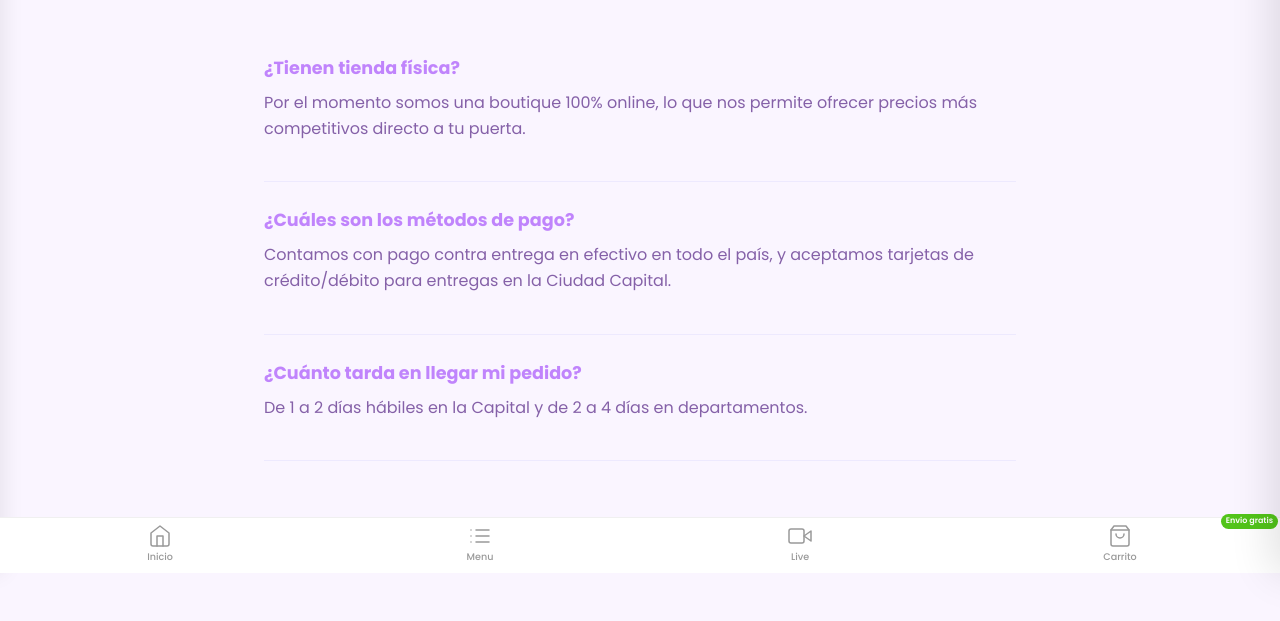
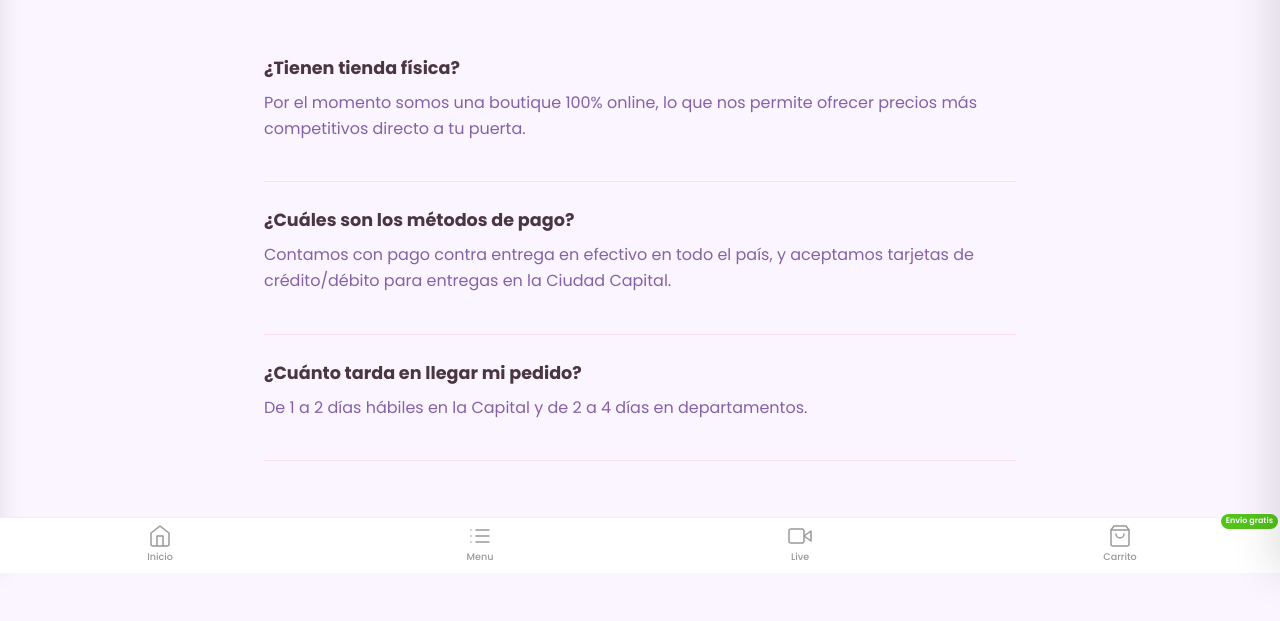
Before and after one commit to quetzitaxd/modasnancy, a website: page frontend/faq.html in a window 1280 px wide. Shown: the part 227-848 px from the top of the page. Drawn offline with nearby package versions, Linux system fonts and the light colour scheme.

Commit message:
style(tokens): update theme-tokens.css with full feminine palette (blush, rose-gold, lilac, mint)

```diff
--- a/frontend/css/theme-tokens.css
+++ b/frontend/css/theme-tokens.css
@@ -1,41 +1,81 @@
 /*
    DESIGN TOKENS - CONFIGURACIÓN PARA EL DISEÑADOR
    Modifica los valores de este archivo para cambiar el diseño de toda la tienda.
+
+   Paleta actual: FEMENINA — Blush, Rosa Fucsia, Lila Suave, Crema
+   Última actualización: 2026-05-25
 */
 
 :root {
-  /* --- COLORES PRINCIPALES (LILA) --- */
+  /* ============================================================
+     1. COLORES PRINCIPALES
+     ============================================================ */
+
+  /* Lila (primario de marca) */
   --primary-color: #a855f7;
   --primary-light: #d8b4fe;
+  --primary-soft: #f3e8ff;
+
+  /* Rosa / Blush (acento femenino) */
+  --blush-primary: #F48FB1;
+  --blush-light: #FFF0F5;
+  --blush-soft: #F8BBD0;
+  --blush-deep: #F06292;
+
+  /* Rosa Fucsia / Rose Gold (CTA, precios, énfasis) */
+  --rose-gold: #D81B60;
+  --rose-deep: #C2185B;
+  --rose-light: #FCE4EC;
+  --rose-soft: #F48FB1;
+
+  /* Lila suave (complementario) */
+  --lilac-soft: #CE93D8;
+  --lilac-light: #F3E5F5;
+  --lilac-deep: #7c3aed;
+
+  /* Secundarios y acentos */
   --secondary-color: #c084fc;
   --accent-color: #9333ea;
   --accent-soft: #f3e8ff;
-  --lilac-deep: #7c3aed;
   --logo-dot-color: #c77dff;
-  /* Punto del logo */
 
-  /* --- HERO SECTION --- */
+  /* Verde menta (descuentos, éxito — femenino) */
+  --mint-primary: #8BC34A;
+  --mint-light: #F1F8E9;
+  --mint-soft: #DCEDC8;
+  --success-color: #558B2F;
+
+  /* ============================================================
+     2. HERO SECTION
+     ============================================================ */
   --hero-text: #ffffff;
-  --hero-soft-bg: var(--primary-color);
+  --hero-soft-bg: linear-gradient(135deg, #C2185B, #8E24AA);
   --hero-soft-text: #ffffff;
   --hero-soft-border: transparent;
 
-  /* --- COLORES DE FONDO Y TEXTO --- */
+  /* ============================================================
+     3. COLORES DE FONDO Y TEXTO
+     ============================================================ */
   --bg-color: #faf5ff;
-  --card-bg: #ffffff;
+  --bg-blush: linear-gradient(180deg, #FFF0F5 0%, #FAF5FF 40%, #F3E5F5 100%);
+  --card-bg: rgba(255, 255, 255, 0.92);
   --white: #ffffff;
+
   --text-main: #3b1e5e;
+  --text-dark: #4a3540;
   --text-light: #8561a8;
+  --text-muted: #b08da0;
+  --text-gray: var(--text-light);
 
-  /* --- TIPOGRAFÍA (Fuentes) --- */
-  /* Deben estar importadas en style.css o ser del sistema */
+  /* ============================================================
+     4. TIPOGRAFÍA (Fuentes)
+     ============================================================ */
   --font-logo: 'Bebas Neue', sans-serif;
   --font-headings: 'Poppins', sans-serif;
   --font-display: 'Playfair Display', serif;
-  /* Alias para páginas de producto */
   --font-body: 'Poppins', sans-serif;
 
-  /* --- TAMAÑOS DE FUENTE --- */
+  /* TAMAÑOS DE FUENTE */
   --fs-logo: 2.8rem;
   --fs-h1: clamp(2.4rem, 5vw, 4.2rem);
   --fs-h2: clamp(1.8rem, 4vw, 2.8rem);
@@ -45,34 +85,66 @@
   --fs-small: 0.875rem;
   --fs-tiny: 0.75rem;
   --ls-logo: 0.08em;
-  /* Letter spacing del logo */
 
-  /* --- BORDES Y SOMBRAS --- */
-  --border-color: #ede9fe;
+  /* ============================================================
+     5. BORDES Y SOMBRAS
+     ============================================================ */
+  --border-color: rgba(232, 121, 168, 0.18);
+  --border-color-light: #F8BBD0;
   --border-radius: 20px;
   --border-radius-btn: 50px;
-  --shadow-soft: 0 10px 40px rgba(168, 85, 247, 0.15);
-  --shadow-card: 0 8px 30px rgba(192, 132, 252, 0.12);
+  --border-radius-card: 18px;
 
-  /* --- COLORES LEGO (Compatibilidad) --- */
-  --text-dark: var(--secondary-color);
-  --text-gray: var(--text-light);
+  /* Sombras femeninas (rosa/lila) */
+  --shadow-soft: 0 10px 40px rgba(168, 85, 247, 0.12);
+  --shadow-card: 0 8px 30px rgba(192, 132, 252, 0.10);
+  --shadow-blush: 0 4px 20px rgba(194, 121, 168, 0.08);
+  --shadow-rose: 0 6px 20px rgba(244, 143, 177, 0.30);
+  --shadow-lilac: 0 4px 12px rgba(206, 147, 216, 0.12);
+  --shadow-premium: 0 20px 60px rgba(120, 78, 140, 0.15);
+  --shadow-elevated: 0 24px 48px rgba(80, 50, 110, 0.18);
 
-  /* --- ANIMACIONES --- */
-  --transition: all 0.4s cubic-bezier(0.4, 0, 0.2, 1);
+  /* ============================================================
+     6. GRADIENTES FEMENINOS
+     ============================================================ */
+  --gradient-feminine: linear-gradient(135deg, #F48FB1, #CE93D8);
+  --gradient-feminine-soft: linear-gradient(135deg, #FFF0F5, #F3E5F5);
+  --gradient-hero: linear-gradient(90deg, #C2185B, #8E24AA);
+  --gradient-rose-lilac: linear-gradient(135deg, #F48FB1 0%, #CE93D8 50%, #B39DDB 100%);
+  --gradient-bottom-bar: linear-gradient(90deg, #FCE4EC, #F3E5F5);
 
-  /* --- NUEVOS TOKENS PREMIUM (Rediseño 2026) --- */
+  /* ============================================================
+     7. TOKENS DORADOS (Marquee, premium)
+     ============================================================ */
   --gold-primary: #FFD700;
   --gold-deep: #FFA500;
   --gold-light: #FFE066;
   --gold-gradient: linear-gradient(90deg, #FFD700, #FFA500, #FFD700);
   --gold-gradient-shine: linear-gradient(90deg, #FFD700 0%, #FFF5B3 40%, #FFA500 60%, #FFD700 100%);
   --gold-text-gradient: linear-gradient(135deg, #FFD700, #FFA500, #FFE066);
+  --shadow-gold: 0 10px 30px rgba(255, 165, 0, 0.25);
+
+  /* ============================================================
+     8. TOKENS DE ESTADO / UTILIDAD
+     ============================================================ */
+  --error-bg: linear-gradient(135deg, #FFEBEE, #FFF3E0);
+  --error-border: #FFCDD2;
+  --error-text: #C62828;
+  --success-bg: #F1F8E9;
+  --success-border: #C5E1A5;
+  --info-bg: #E3F2FD;
+
+  /* ============================================================
+     9. OVERLAYS Y GLASSMORPHISM
+     ============================================================ */
   --dark-overlay: rgba(20, 10, 15, 0.55);
   --dark-overlay-strong: rgba(20, 10, 15, 0.75);
-  --glass-bg: rgba(255, 255, 255, 0.08);
-  --glass-border: rgba(255, 255, 255, 0.18);
-  --shadow-premium: 0 20px 60px rgba(120, 78, 140, 0.18);
-  --shadow-elevated: 0 24px 48px rgba(80, 50, 110, 0.22);
-  --shadow-gold: 0 10px 30px rgba(255, 165, 0, 0.25);
+  --glass-bg: rgba(255, 255, 255, 0.85);
+  --glass-border: rgba(232, 121, 168, 0.25);
+
+  /* ============================================================
+     10. ANIMACIONES
+     ============================================================ */
+  --transition: all 0.4s cubic-bezier(0.4, 0, 0.2, 1);
+  --transition-bounce: all 0.3s cubic-bezier(0.25, 0.8, 0.25, 1);
 }
```
